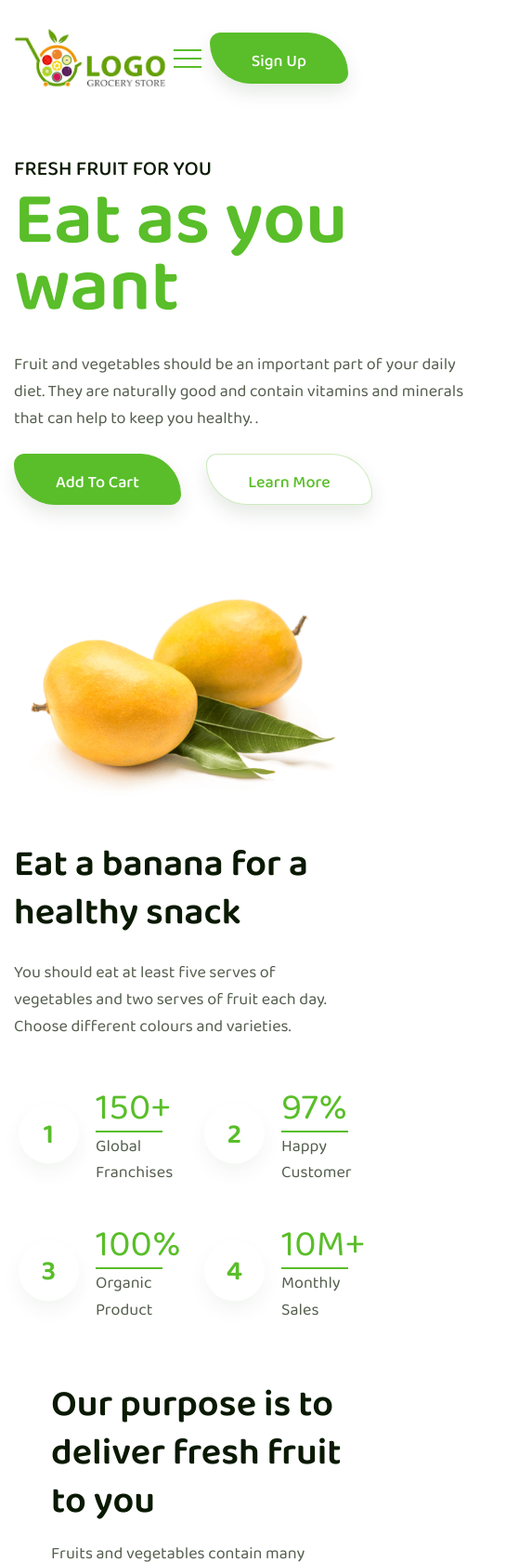
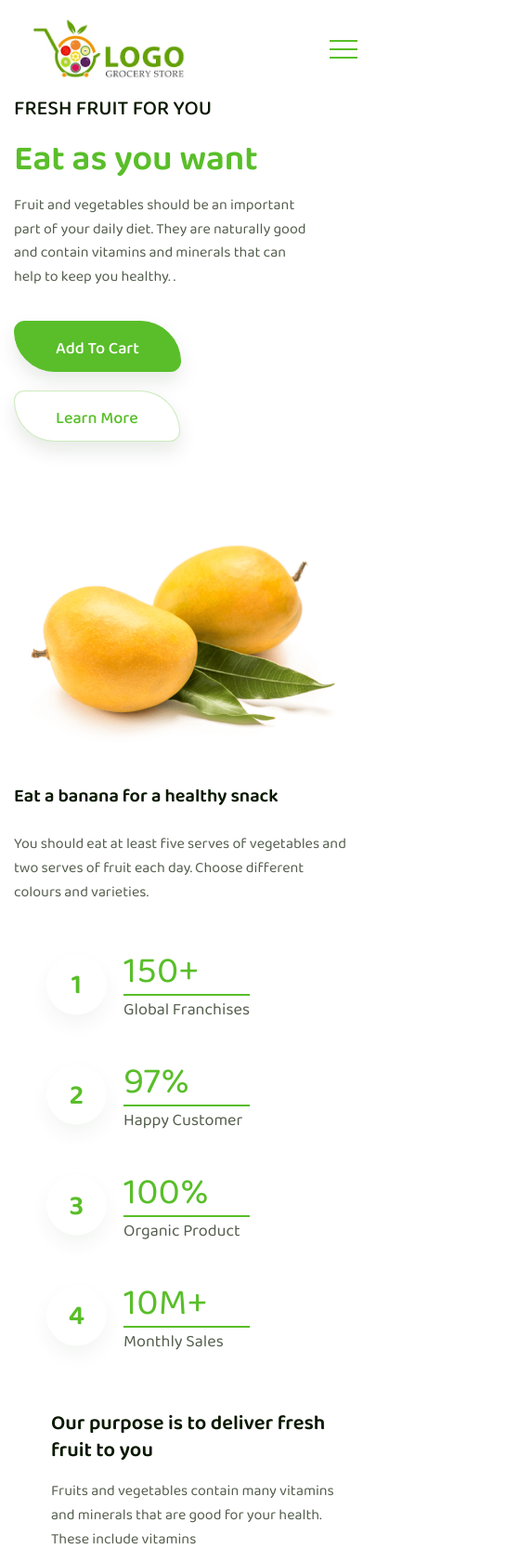
Before and after one commit to Irshman/freshfruits, a plain HTML site: page index.html in a window 390 px wide. Shown: the top 1680 px of the page at 93% size, 545 px wide, since content can reach past the window. Drawn offline with Linux system fonts and the light colour scheme; files whose address does not match are found by name.

Commit message:
fix adaptive

```diff
--- a/script.js
+++ b/script.js
@@ -1,8 +1,10 @@
 
 let burger = document.querySelector('.header__burger');
 let nav = document.querySelector('.header__nav');
+let button = document.querySelector(".header__btn");
 
 burger.addEventListener('click', function() {
   burger.classList.toggle('header__burger--active');
   nav.classList.toggle('header__nav--active');
+  button.classList.toggle('header__btn--active');
 });
--- a/style/components/deliver.scss
+++ b/style/components/deliver.scss
@@ -111,3 +111,16 @@
             }
         }
     }
+
+
+    @media (max-width: 480px) {
+        .deliver {
+            &__title {
+                font-size: 22px;
+            }
+
+            &__info {
+                font-size: 16px;
+            }
+        }
+    }
--- a/style/components/footer.scss
+++ b/style/components/footer.scss
@@ -154,6 +154,8 @@
 
         &__social {
             flex-direction: column;
+            align-items: center;
+            padding-left: 0;
 
             &-link {
                 margin: 0 10px 15px;
@@ -193,3 +195,11 @@
         }
     }
 }
+
+@media (max-width: 480px) {
+    .footer {
+        &__col {
+            padding: 0;
+        }
+    }
+}
--- a/style/components/fruitscards.scss
+++ b/style/components/fruitscards.scss
@@ -71,3 +71,9 @@
 
     }
 }
+
+@media (max-width: 480px) {
+    .fruits {
+        padding: 20px 10px;
+    }
+}
--- a/style/components/header.scss
+++ b/style/components/header.scss
@@ -69,7 +69,29 @@
 
 @media(max-width: 768px) {
     .header {
+        &__btn {
+            position: fixed;
+            top: -100%;
+            transition: $trs;
 
+            &--active {
+                z-index: 2;
+                display: flex;
+                // position: fixed;
+                top: 460px;
+                left: 30px;
+            }
+        }
+
+        &__wrap {
+            background-color: $white;
+            position: absolute;
+            top: 0;
+            width: 100%;
+            justify-content: space-between;
+            padding: 20px 20px 0px;
+            z-index: 2;
+        }
 
         &__burger {
             display: block;
--- a/style/components/hero.scss
+++ b/style/components/hero.scss
@@ -8,7 +8,8 @@
     &__info {
         width: 50%;
         padding-right: 35px;
-        min-width: 530px;
+        // min-width: 530px;
+        max-width: 530px;
     }
 
     &__label {
@@ -121,7 +122,12 @@
         }
 
         &__title {
-            font-size: 80px;
+            font-size: 70px;
+        }
+
+        &__info {
+            width: 100%;
+            // min-width: none;
         }
 
         &__img {
@@ -129,3 +135,24 @@
         }
     }
 }
+
+@media(max-width: 480px) {
+    .hero {
+        &__title {
+            margin: 20px 0;
+            font-size: 38px;
+        }
+
+        &__descr {
+            font-size: 16px;
+        }
+
+        &__btns {
+            flex-direction: column;
+        }
+
+        &__btn {
+            margin: 10px 0;
+        }
+    }
+}
--- a/style/components/stat.scss
+++ b/style/components/stat.scss
@@ -135,3 +135,25 @@
         }
     }
 }
+
+@media(max-width: 480px) {
+    .stat {
+
+        &__item {
+            margin: 0 auto;
+            width: 85%;
+        }
+
+        &__title {
+            font-size: 20px;
+        }
+
+        &__descr {
+            font-size: 16px;
+        }
+
+        &__box {
+            flex-direction: column;
+        }
+    }
+}
--- a/style/components/subscribe.scss
+++ b/style/components/subscribe.scss
@@ -68,9 +68,33 @@
         &__form {
             display: block;
         }
+
+        &__col {
+
+            &--info {
+                padding: 30px 15px;
+            }
+        }
+
+        &__title {
+            font-size: 28px;
+        }
     }
 
     .btn {
         padding-top: 10px;
     }
 }
+
+@media(max-width: 480px) {
+    .subscribe {
+
+        &__col {
+            width: 100%;
+
+            &--img {
+                display: none;
+            }
+        }
+    }
+}
```
Also changed, not shown: style/style.css, 1 other file.
